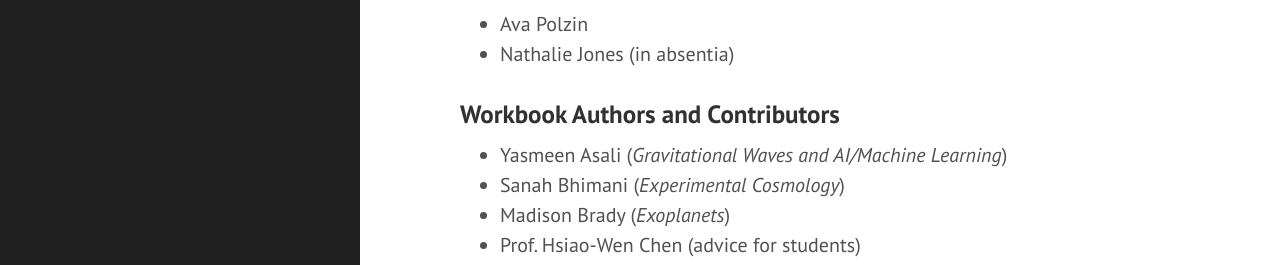
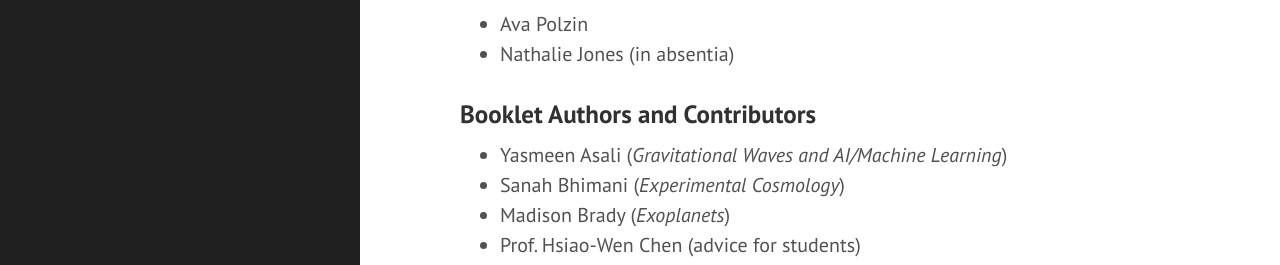
Before and after one commit to siriusb-org/siriusb-org.github.io, a Jekyll site: the page built from volunteers.md, in a window 1280 px wide and 900 px high, scrolled down 398 px. Shown: the part 162-427 px from the top of the window. Built offline with Jekyll 4.4.1, drawn with Linux system fonts in a browser that asks for light colours.

Commit message:
workbook -> booklet

```diff
--- a/volunteers.md
+++ b/volunteers.md
@@ -14,7 +14,7 @@ Funded by the International Astronomical Union North American Regional Office of
 - Ava Polzin
 - Nathalie Jones (in absentia)
 
-### Workbook Authors and Contributors
+### Booklet Authors and Contributors
 - Yasmeen Asali (*Gravitational Waves and AI/Machine Learning*)
 - Sanah Bhimani (*Experimental Cosmology*)
 - Madison Brady (*Exoplanets*)
```
